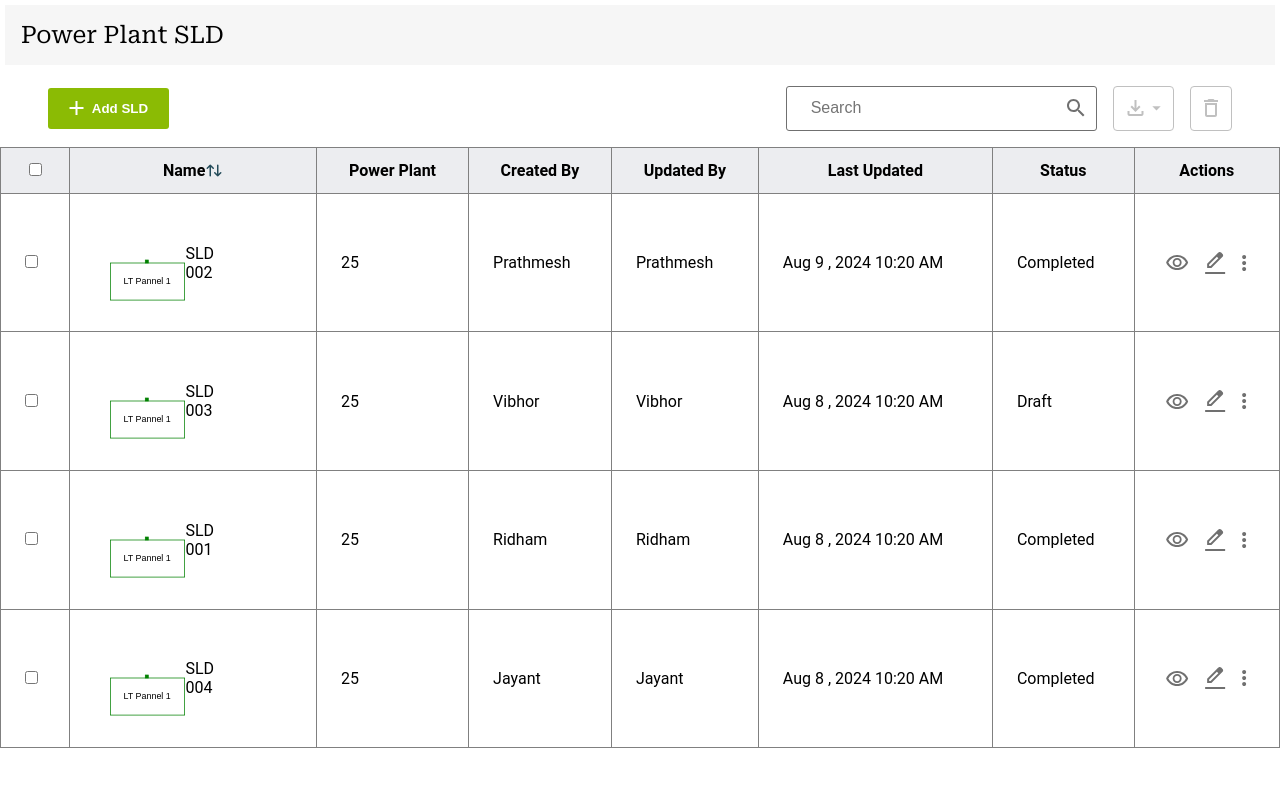
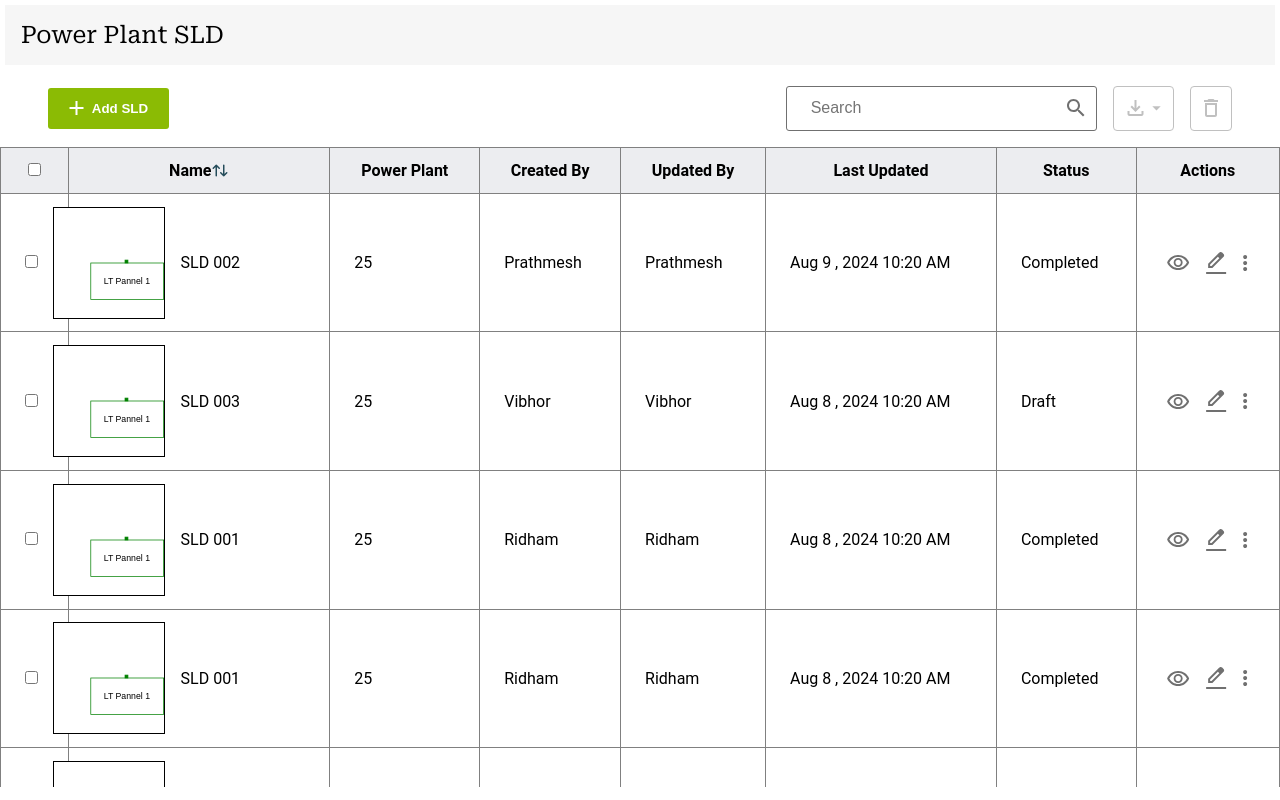
Before and after one commit to Jayant061/mahindra-drawio, a React (Vite) app: page / in a window 1280 px wide. Built offline with nearby package versions, Linux system fonts and the light colour scheme.

Commit message:
Table Scroll added

```diff
--- a/src/Components/CreateSLDModal/CreateSLDModal.tsx
+++ b/src/Components/CreateSLDModal/CreateSLDModal.tsx
@@ -1,14 +1,21 @@
 import React, { FC } from 'react';
 import CloseBtnIcon from '../../assets/HomePageIcons/CloseBtn.svg';
+import { useNavigate } from 'react-router-dom';
+
 import './CreateSLDModal.css';
 
 interface ModalProps {
     modalOpen: boolean;
-    onClose: () => void; // Add an onClose prop to handle closing the modal
+    onClose: () => void;
 }
 
 const CreateSLDModal: FC<ModalProps> = ({ modalOpen, onClose }): JSX.Element => {
-    if (!modalOpen) return null; // Return null if modal is not open
+    if (!modalOpen) return null;
+    const navigate = useNavigate();
+
+    const NavigateToPlayground = () => {
+        navigate("/playground");
+    }
 
     return (
         <div className="modal-Background">
@@ -18,8 +25,8 @@ const CreateSLDModal: FC<ModalProps> = ({ modalOpen, onClose }): JSX.Element =>
                     <img
                         src={CloseBtnIcon}
                         alt="Close"
-                        onClick={onClose} // Use onClose prop to handle close action
-                        style={{ cursor: 'pointer' }} // Add pointer cursor for better UX
+                        onClick={onClose}
+                        style={{ cursor: 'pointer' }}
                     />
                 </div>
                 <div className="nameInput">
@@ -51,7 +58,7 @@ const CreateSLDModal: FC<ModalProps> = ({ modalOpen, onClose }): JSX.Element =>
                     </select>
                 </div>
                 <div className="createBtn">
-                    <button>Create</button>
+                    <button onClick={NavigateToPlayground}>Create</button>
                 </div>
             </div>
         </div>
--- a/src/Components/SLDListingTable/SLDListingTable.css
+++ b/src/Components/SLDListingTable/SLDListingTable.css
@@ -87,14 +87,18 @@
 }
 
 .SLDtable {
+    height: 80vh;
+    overflow-y: auto;
     table {
         width: 100%;
+        height: 100%;
         border-collapse: collapse;
         font-family: Roboto;
-
         thead {
             tr {
                 th {
+                    position: sticky;
+                    top: 0;
                     border: 1px solid gray;
                     padding: 0.8rem 1.5rem;
                     background-color: #ECEDF0;
@@ -116,9 +120,14 @@
                         display: flex;
                         align-items: center;
                         justify-content: center;
+                        gap: 1em;
                         img {
                             height: 7rem;
                             width: 7rem;
+                            border: 1px solid black;
+                        }
+                        p{
+                            text-wrap: nowrap;
                         }
                     }
                     input{
--- a/src/Components/SLDListingTable/SLDListingTable.tsx
+++ b/src/Components/SLDListingTable/SLDListingTable.tsx
@@ -174,7 +174,9 @@ const SLDListingTable = () => {
                                     <td>
                                         <div className='name'>
                                             <img src={Inverter} alt="inverter" />
+                                            <p>
                                             {listing.sldName}
+                                            </p>
                                         </div>
                                     </td>
                                     <td>{listing.powerPlantId}</td>
--- a/src/jsonFiles/SLDListing.json
+++ b/src/jsonFiles/SLDListing.json
@@ -25,6 +25,32 @@
     "updatedBy": "Ridham",
     "lastUpdated": "Aug 8 , 2024 10:20 AM",
     "status": "Completed"
+  },  {
+    "sldId": "21663bef-226d-435c-9dbf-0da60cfe04fe",
+    "sldName": "SLD 001",
+    "powerPlantId": "25",
+    "createdBy": "Ridham",
+    "updatedBy": "Ridham",
+    "lastUpdated": "Aug 8 , 2024 10:20 AM",
+    "status": "Completed"
+  },
+  {
+    "sldId": "21663bef-226d-435c-9dbf-0da60cfe04fe",
+    "sldName": "SLD 001",
+    "powerPlantId": "25",
+    "createdBy": "Ridham",
+    "updatedBy": "Ridham",
+    "lastUpdated": "Aug 8 , 2024 10:20 AM",
+    "status": "Completed"
+  },
+  {
+    "sldId": "21663bef-226d-435c-9dbf-0da60cfe04fe",
+    "sldName": "SLD 001",
+    "powerPlantId": "25",
+    "createdBy": "Ridham",
+    "updatedBy": "Ridham",
+    "lastUpdated": "Aug 8 , 2024 10:20 AM",
+    "status": "Completed"
   },
   {
     "sldId": "79caebb2-a15a-49ca-813f-b9cc80ce48ac",
```
